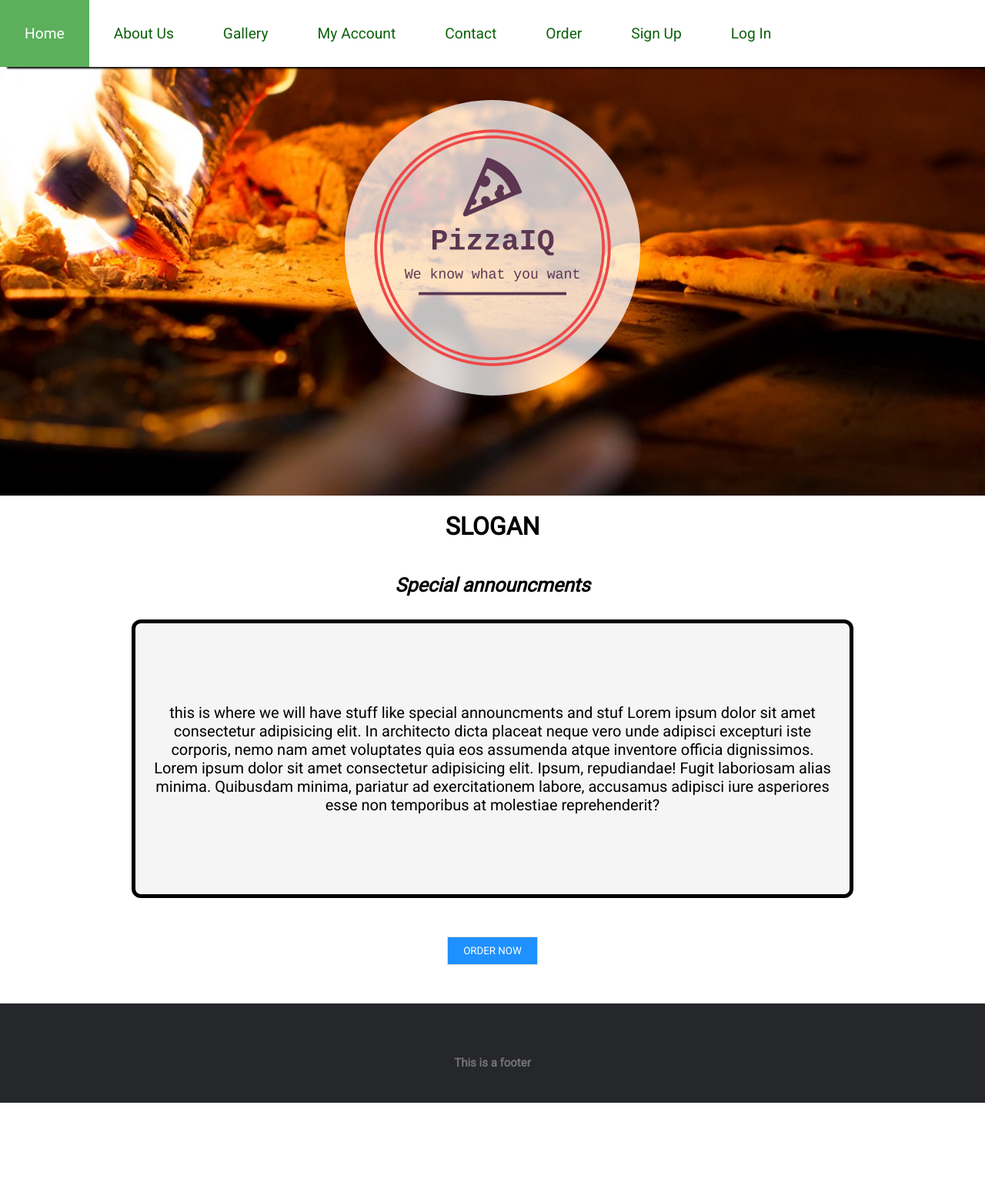
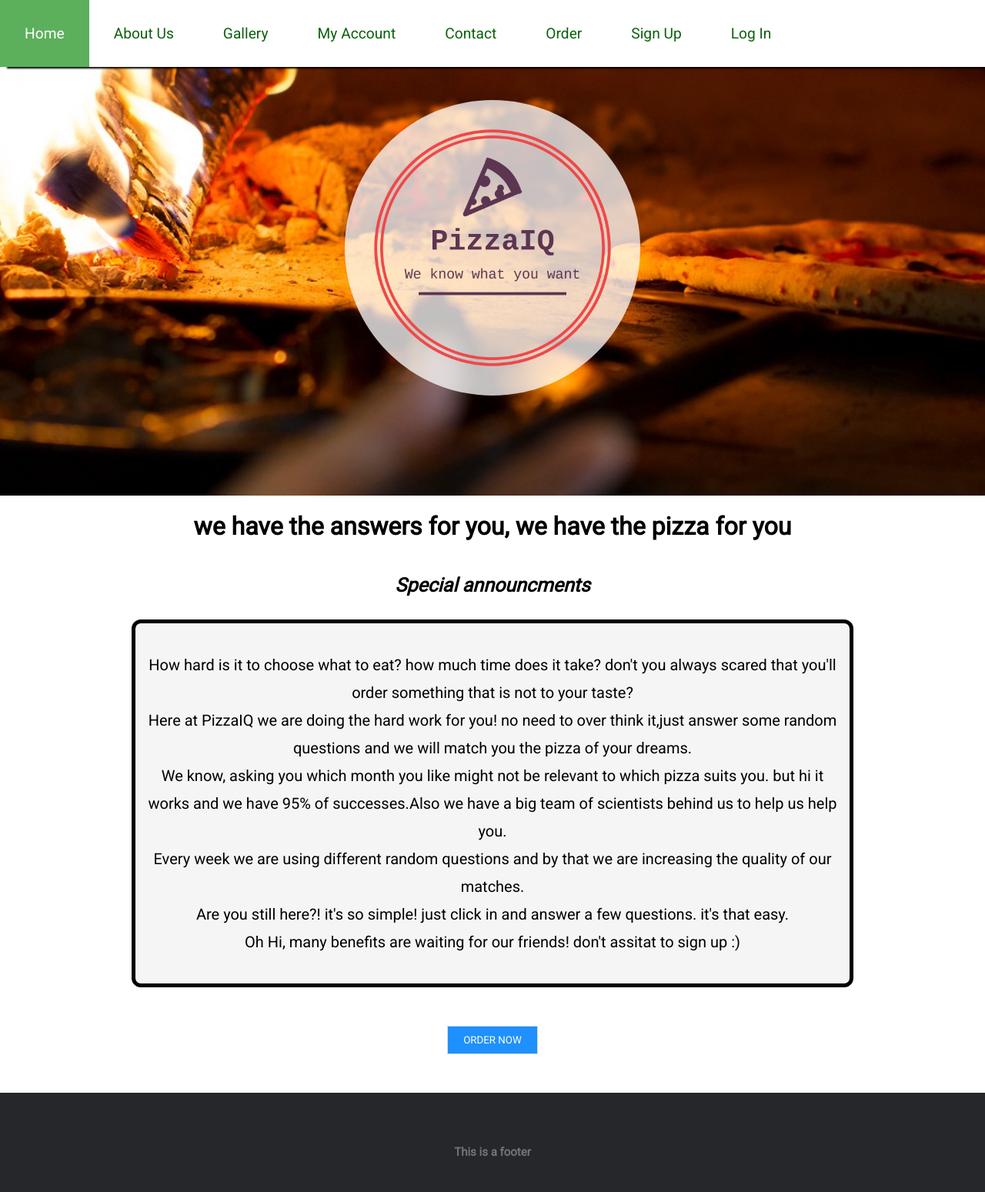
Before and after one commit to orzeharia/team3, a Python web app: template templates/home.html in a window 1280 px wide. Shown: the whole page at 77% size. Before the commit the page ends 1433 px from the top, so only its background shows below. Run offline with Jinja, Linux system fonts and the light colour scheme; the template is opened without the code that fills it, so the values that code supplies are empty.

Commit message:
Hila's updates

```diff
--- a/static/pizzaCSS.css
+++ b/static/pizzaCSS.css
@@ -278,6 +278,7 @@ font-style: italic;
 
 .home-page__paragraph{
     font-size: 20px;
+    line-height: 1.8;
 }
 
 .home__order__btn{
@@ -353,6 +354,10 @@ details{
     font-style: italic;
 }
 .grid-item-content{
+    font-size: 20px;
+    line-height: 1.5;
+    text-align: left;
+    margin-left: 15px;
 
 }
 
@@ -647,18 +652,6 @@ label{
     background-color: rgba(0, 0, 0, 0.5) ;
 }
 
-
-  /* Add animation (fade in the popup) */
-  @-webkit-keyframes fadeIn {
-    from {opacity: 0;}
-    to {opacity: 1;}
-  }
-
-  @keyframes fadeIn {
-    from {opacity: 0;}
-    to {opacity:1 ;}
-  }
-
 footer{
   background-color:#26272b;
   padding:45px 0 20px;
--- a/static/pizzaJS.js
+++ b/static/pizzaJS.js
@@ -176,15 +176,20 @@ function goToOC(){
 }
 
 // When the user clicks -> open the popup
-function openPopUp(){ //need to add validation that the form is full!!!
-        document.getElementById("overlay").style.display = "block";
-        document.getElementById("modal").style.display = "block";
+
+
+function openPopUp(){
+    event.preventDefault(); //to prevent the oage reload
+    document.getElementById("overlay").style.display = "block";
+    document.getElementById("modal").style.display = "block";
 }
 
 
 function closePopUp(){
     location.href ="../templates/home.html" ;
 }
+
+
 
 // OC page
 var today = new Date();
@@ -205,7 +210,7 @@ today = yyyy + '-' + mm + '-' + dd;
 
 const curPage = window.location.pathname;
 if (curPage.includes("sign%20up.html")){
-    document.getElementById("birthdate").setAttribute("max", today); //exp. must be in the future
+    document.getElementById("birthdate").setAttribute("max", today); //birthday must be in the past
 }
 if (curPage.includes("OrderConfirmation.html")){
     document.getElementById("expDate").setAttribute("min", today); //exp. must be in the future
--- a/templates/home.html
+++ b/templates/home.html
@@ -28,16 +28,16 @@
         </div>
     </div>
     <div id="homeDiv">
-        <h1 class="home-page__title">SLOGAN</h1>
+        <h1 class="home-page__title">we have the answers for you, we have the pizza for you</h1>
         <h2 class="home-page__announcements">Special announcments</h2>
         <div class="home-page__container">
-            <p class="home-page__paragraph">this is where we will have stuff like special announcments and stuf Lorem
-                ipsum dolor sit amet consectetur adipisicing elit. In architecto dicta placeat neque vero unde adipisci
-                excepturi
-                iste corporis, nemo nam amet voluptates quia eos assumenda atque inventore officia dignissimos.
-                Lorem ipsum dolor sit amet consectetur adipisicing elit. Ipsum, repudiandae! Fugit laboriosam alias
-                minima. Quibusdam minima, pariatur ad exercitationem labore, accusamus adipisci iure asperiores esse non
-                temporibus at molestiae reprehenderit?
+            <p class="home-page__paragraph">
+                How hard is it to choose what to eat? how much time does it take? don't you always scared that you'll order something that is not to your taste?
+               <br>Here at PizzaIQ we are doing the hard work for you! no need to over think it,just answer some random questions and we will match you the pizza of your dreams.
+               <br>We know, asking you which month you like might not be relevant to which pizza suits you. but hi it works and we have 95% of successes.Also we have a big team of scientists behind us to help us help you.
+               <br>Every week we are using different random questions and by that we are increasing the quality of our matches.
+               <br>Are you still here?! it's so simple! just click in and answer a few questions. it's that easy.
+               <br>Oh Hi, many benefits are waiting for our friends! don't assitat to sign up :)
             </p>
 
         </div>
```
Also changed, not shown: templates/OrderConfirmation.html (+6 -5 lines), templates/about_us.html (+6 -2 lines).
